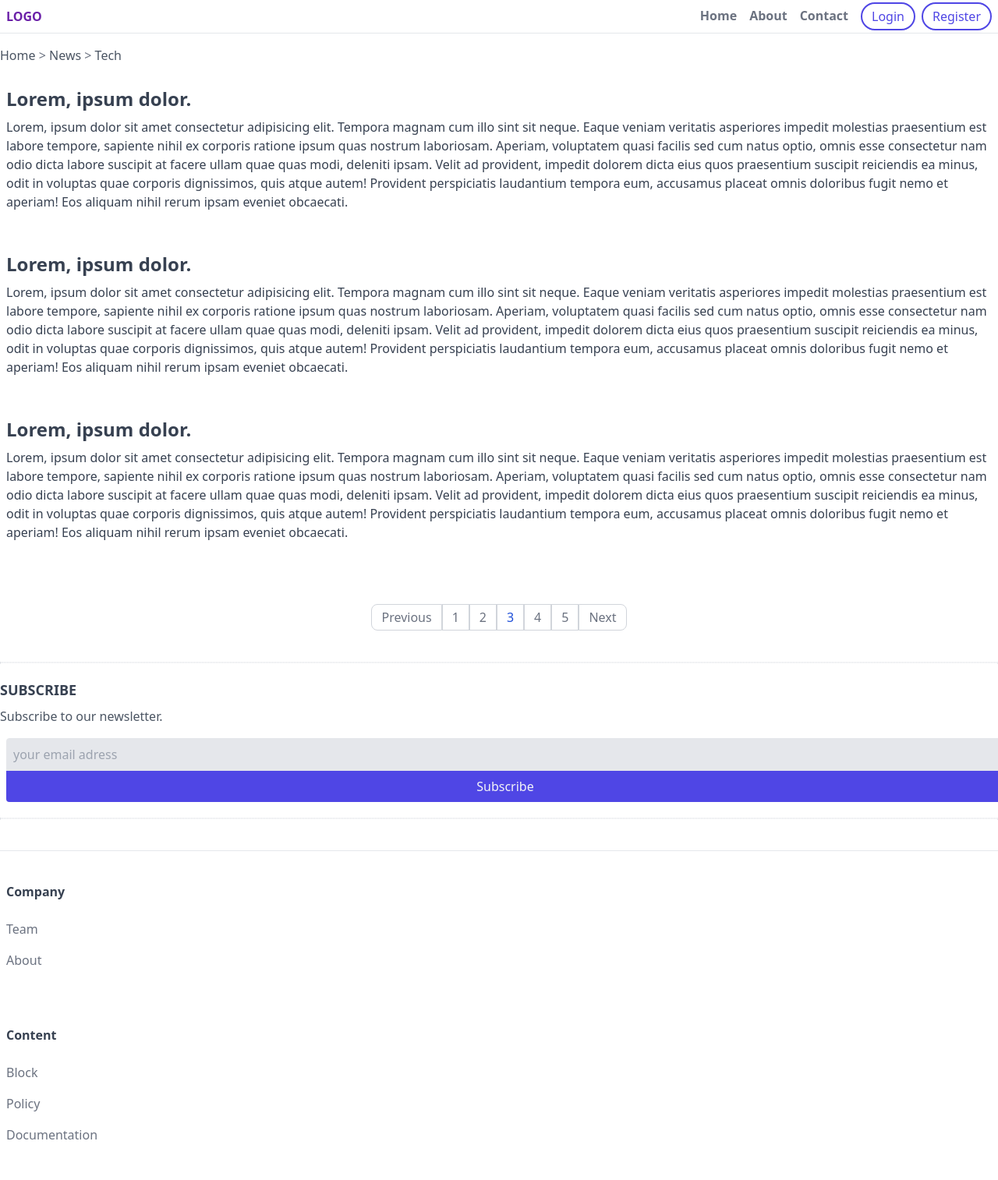
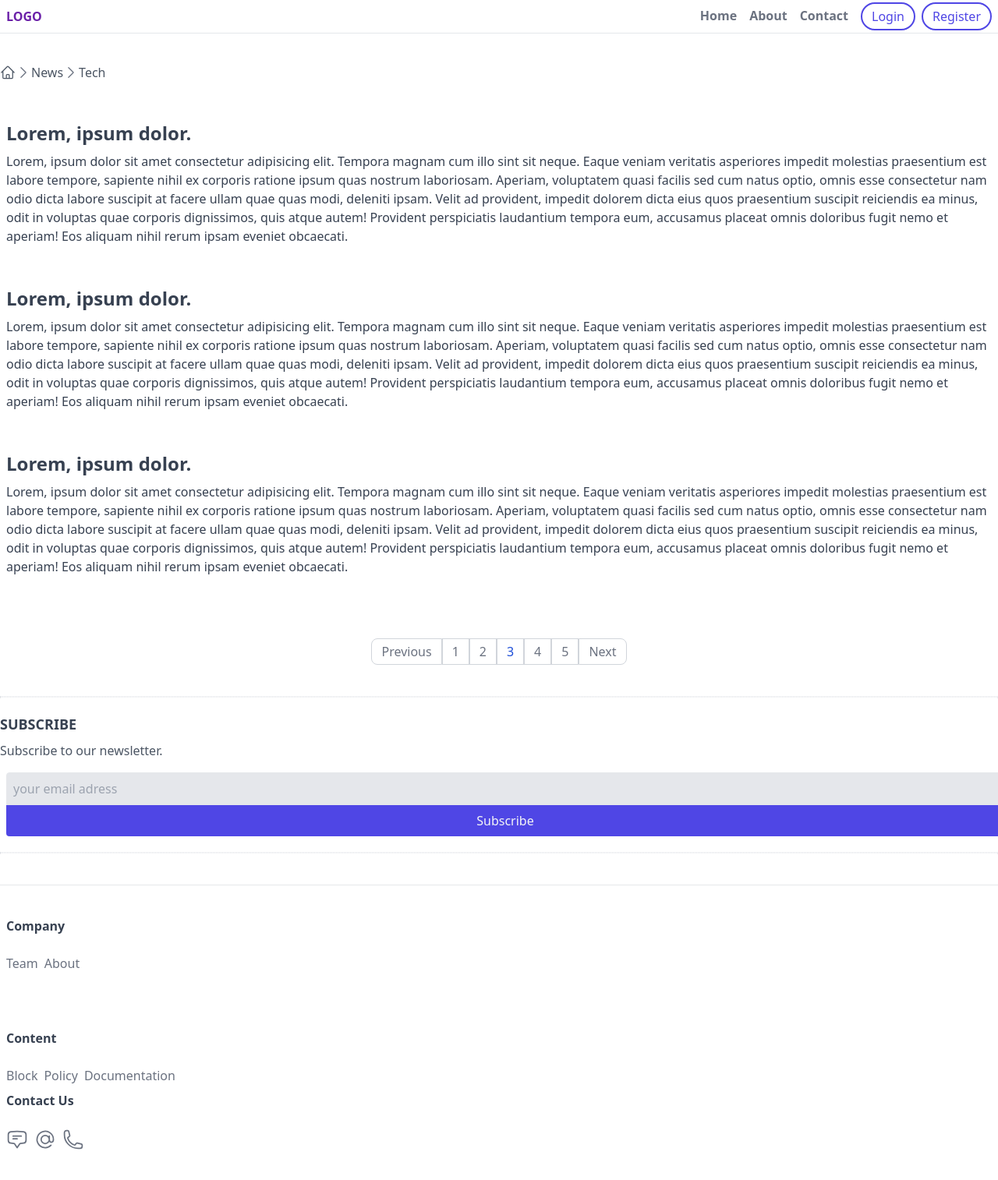
Before and after one commit to Gapotchenko-Yakov/tailwind-news, a website: page index.html in a window 1280 px wide. Shown: the whole page at 78% size. Drawn offline with nearby package versions, Linux system fonts and the light colour scheme; files that its build step writes are made by us from their sources.

Commit message:
Add heroicons

```diff
--- a/index.html
+++ b/index.html
@@ -37,10 +37,57 @@
       <!-- breadcrumbs -->
       <div class="flex items-center">
         <div class="py-4 overflow-y-auto whitespace-nowrap flex items-center">
-          <a href="#" class="text-gray-600 hover:text-gray-900">Home</a>
-          <span class="text-gray-500">&nbsp;&gt;&nbsp;</span>
+          <a href="#" class="text-gray-600 hover:text-gray-900">
+            <svg
+              xmlns="http://www.w3.org/2000/svg"
+              fill="none"
+              viewBox="0 0 24 24"
+              stroke-width="1.5"
+              stroke="currentColor"
+              class="w-5 h-5"
+            >
+              <path
+                stroke-linecap="round"
+                stroke-linejoin="round"
+                d="m2.25 12 8.954-8.955c.44-.439 1.152-.439 1.591 0L21.75 12M4.5 9.75v10.125c0 .621.504 1.125 1.125 1.125H9.75v-4.875c0-.621.504-1.125 1.125-1.125h2.25c.621 0 1.125.504 1.125 1.125V21h4.125c.621 0 1.125-.504 1.125-1.125V9.75M8.25 21h8.25"
+              />
+            </svg>
+          </a>
+          <span class="text-gray-500"
+            >&nbsp;<svg
+              xmlns="http://www.w3.org/2000/svg"
+              fill="none"
+              viewBox="0 0 24 24"
+              stroke-width="1.5"
+              stroke="currentColor"
+              class="w-5 h-5"
+            >
+              <path
+                stroke-linecap="round"
+                stroke-linejoin="round"
+                d="m8.25 4.5 7.5 7.5-7.5 7.5"
+              />
+            </svg>
+            &nbsp;
+          </span>
           <a href="#" class="text-gray-600 hover:text-gray-900">News</a>
-          <span class="text-gray-500">&nbsp;&gt;&nbsp;</span>
+          <span class="text-gray-500">
+            &nbsp;<svg
+              xmlns="http://www.w3.org/2000/svg"
+              fill="none"
+              viewBox="0 0 24 24"
+              stroke-width="1.5"
+              stroke="currentColor"
+              class="w-5 h-5"
+            >
+              <path
+                stroke-linecap="round"
+                stroke-linejoin="round"
+                d="m8.25 4.5 7.5 7.5-7.5 7.5"
+              />
+            </svg>
+            &nbsp;</span
+          >
           <a href="#" class="text-gray-600 hover:text-gray-900">Tech</a>
         </div>
       </div>
@@ -179,8 +226,8 @@
       <div>
         <div class="mb-16">
           <h6 class="font-semibold text-gray-700 mb-4">Company</h6>
-          <ul>
-            <li>
+          <ul class="flex items-center">
+            <li class="mr-2">
               <a href="#" class="footer-link">Team</a>
             </li>
             <li>
@@ -191,11 +238,11 @@
 
         <div>
           <h6 class="font-semibold text-gray-700 mb-4">Content</h6>
-          <ul>
-            <li>
+          <ul class="flex items-center">
+            <li class="mr-2">
               <a href="#" class="footer-link"> Block </a>
             </li>
-            <li>
+            <li class="mr-2">
               <a href="#" class="footer-link"> Policy </a>
             </li>
             <li>
@@ -203,6 +250,66 @@
             </li>
           </ul>
         </div>
+
+        <div>
+          <h6 class="font-semibold text-gray-700 mb-4">Contact Us</h6>
+          <ul class="flex items-center">
+            <li class="mr-2">
+              <a href="#" class="footer-link"
+                ><svg
+                  xmlns="http://www.w3.org/2000/svg"
+                  fill="none"
+                  viewBox="0 0 24 24"
+                  stroke-width="1.5"
+                  stroke="currentColor"
+                  class="w-7 h-7"
+                >
+                  <path
+                    stroke-linecap="round"
+                    stroke-linejoin="round"
+                    d="M7.5 8.25h9m-9 3H12m-9.75 1.51c0 1.6 1.123 2.994 2.707 3.227 1.129.166 2.27.293 3.423.379.35.026.67.21.865.501L12 21l2.755-4.133a1.14 1.14 0 0 1 .865-.501 48.172 48.172 0 0 0 3.423-.379c1.584-.233 2.707-1.626 2.707-3.228V6.741c0-1.602-1.123-2.995-2.707-3.228A48.394 48.394 0 0 0 12 3c-2.392 0-4.744.175-7.043.513C3.373 3.746 2.25 5.14 2.25 6.741v6.018Z"
+                  />
+                </svg>
+              </a>
+            </li>
+            <li class="mr-2">
+              <a href="#" class="footer-link"
+                ><svg
+                  xmlns="http://www.w3.org/2000/svg"
+                  fill="none"
+                  viewBox="0 0 24 24"
+                  stroke-width="1.5"
+                  stroke="currentColor"
+                  class="w-7 h-7"
+                >
+                  <path
+                    stroke-linecap="round"
+                    stroke-linejoin="round"
+                    d="M16.5 12a4.5 4.5 0 1 1-9 0 4.5 4.5 0 0 1 9 0Zm0 0c0 1.657 1.007 3 2.25 3S21 13.657 21 12a9 9 0 1 0-2.636 6.364M16.5 12V8.25"
+                  />
+                </svg>
+              </a>
+            </li>
+            <li>
+              <a href="#" class="footer-link"
+                ><svg
+                  xmlns="http://www.w3.org/2000/svg"
+                  fill="none"
+                  viewBox="0 0 24 24"
+                  stroke-width="1.5"
+                  stroke="currentColor"
+                  class="w-7 h-7"
+                >
+                  <path
+                    stroke-linecap="round"
+                    stroke-linejoin="round"
+                    d="M2.25 6.75c0 8.284 6.716 15 15 15h2.25a2.25 2.25 0 0 0 2.25-2.25v-1.372c0-.516-.351-.966-.852-1.091l-4.423-1.106c-.44-.11-.902.055-1.173.417l-.97 1.293c-.282.376-.769.542-1.21.38a12.035 12.035 0 0 1-7.143-7.143c-.162-.441.004-.928.38-1.21l1.293-.97c.363-.271.527-.734.417-1.173L6.963 3.102a1.125 1.125 0 0 0-1.091-.852H4.5A2.25 2.25 0 0 0 2.25 4.5v2.25Z"
+                  />
+                </svg>
+              </a>
+            </li>
+          </ul>
+        </div>
       </div>
     </footer>
   </body>
```
